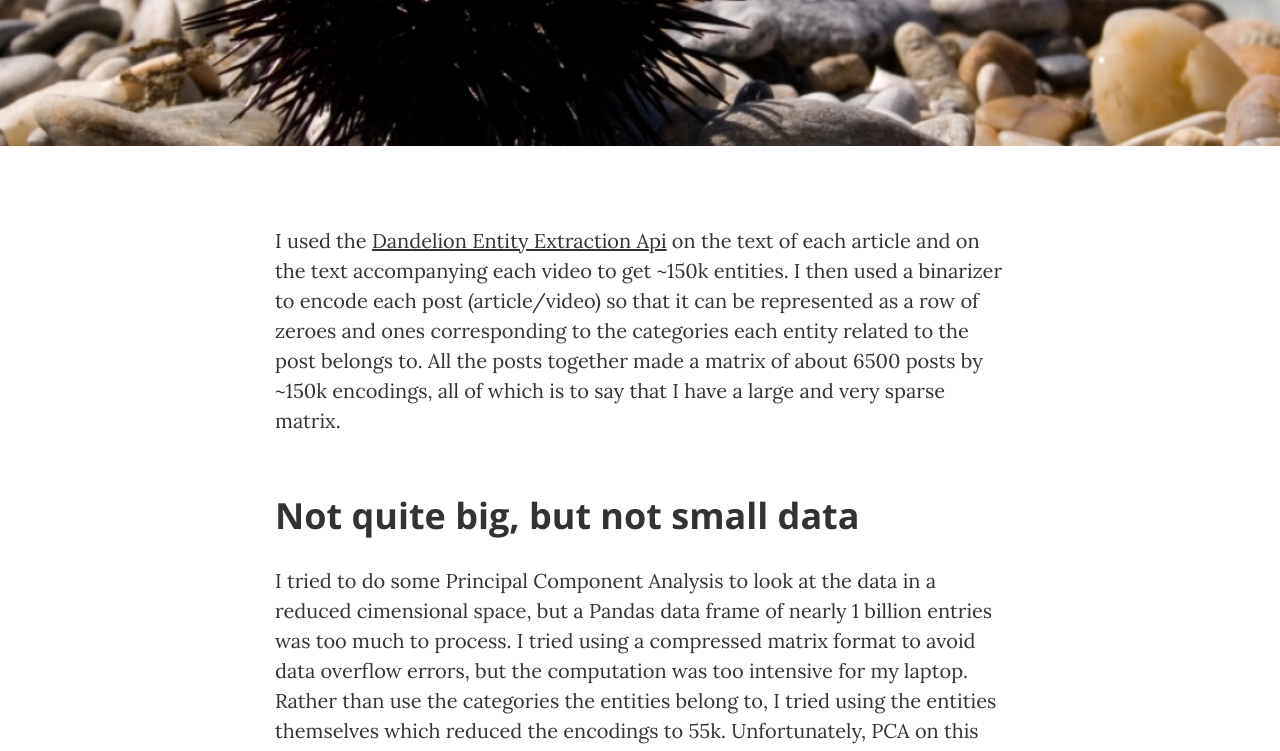
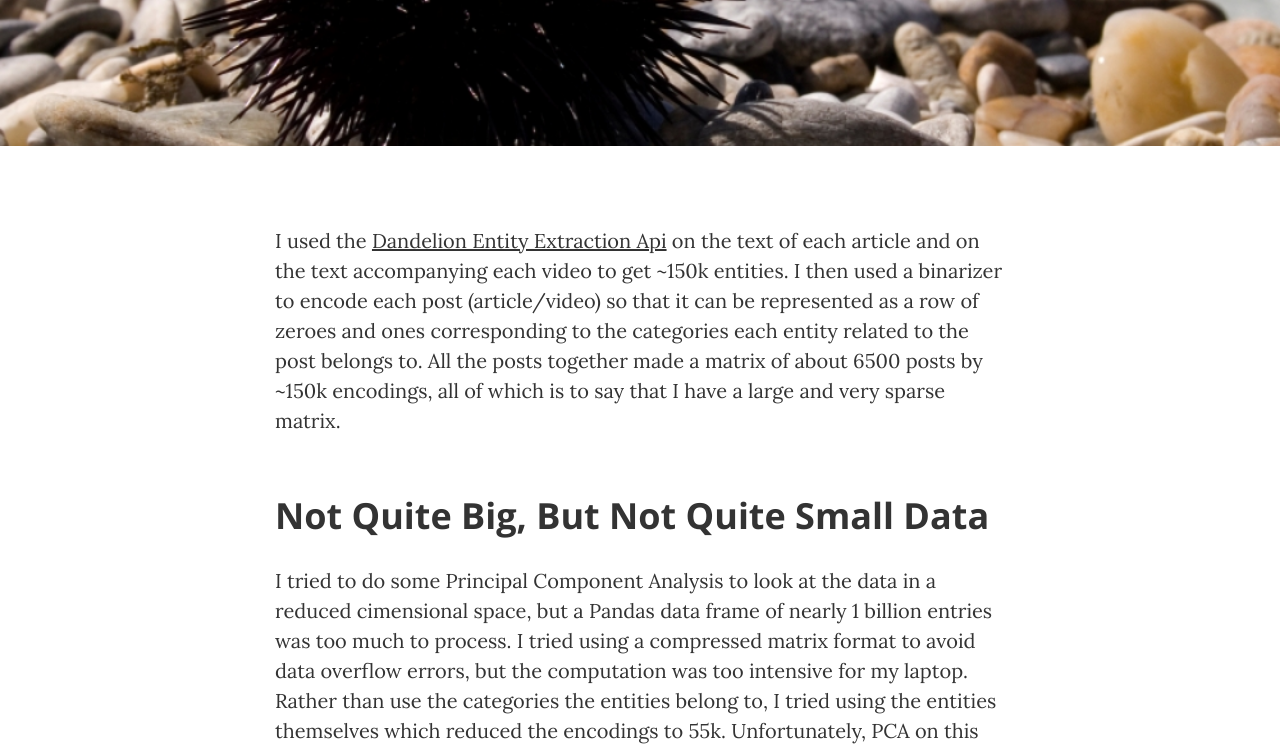
Before and after one commit to jkvalentine/jkvalentine.github.io, a website: page 6-28-2017.html in a window 1280 px wide. Shown: the part 327-1078 px from the top of the page. Drawn offline with nearby package versions, Linux system fonts and the light colour scheme.

Commit message:
adding new post

```diff
--- a/6-28-2017.html
+++ b/6-28-2017.html
@@ -82,7 +82,7 @@
                 <div class="col-lg-8 offset-lg-2 col-md-10 offset-md-1">
                     <p>I used the <a href=" https://dandelion.eu/docs/api/datatxt/nex/v1/"> Dandelion Entity Extraction Api</a> on the text of each article and on the text accompanying each video to get ~150k entities. I then used a binarizer to encode each post (article/video) so that it can be represented as a row of zeroes and ones corresponding to the categories each entity related to the post belongs to. All the posts together made a matrix of about 6500 posts by ~150k encodings, all of which is to say that I have a large and very sparse matrix.</p>
 
-                    <h2 class="section-heading">Not quite big, but not small data</h2>
+                    <h2 class="section-heading">Not Quite Big, But Not Quite Small Data</h2>
 
                     <p>I tried to do some Principal Component Analysis to look at the data in a reduced cimensional space, but a Pandas data frame of nearly 1 billion entries was too much to process. I tried using a compressed matrix format to avoid data overflow errors, but the computation was too intensive for my laptop. Rather than use the categories the entities belong to, I tried using the entities themselves which reduced the encodings to 55k. Unfortunately, PCA on this reduced matric didn't give me any important insights.</p>
 
```
